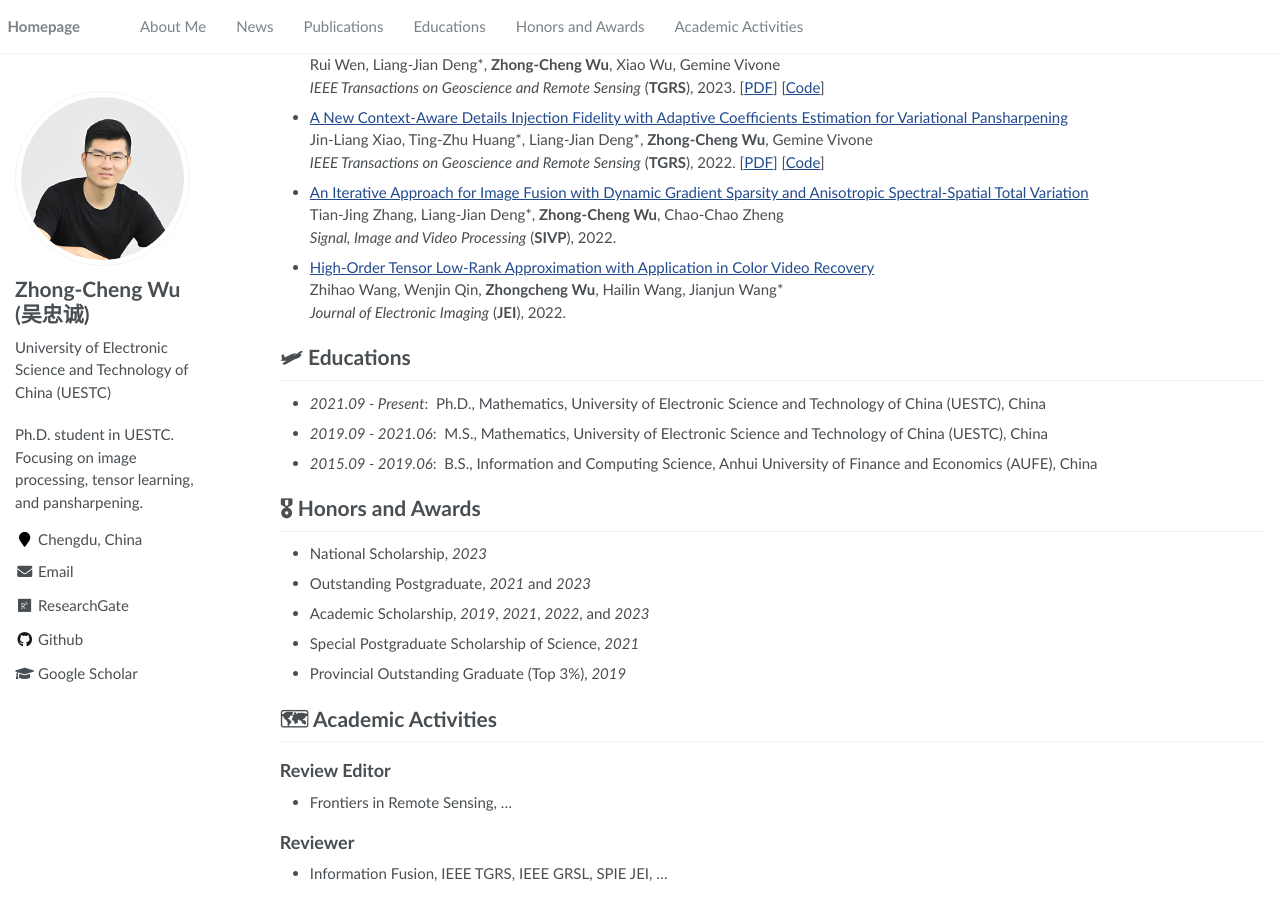
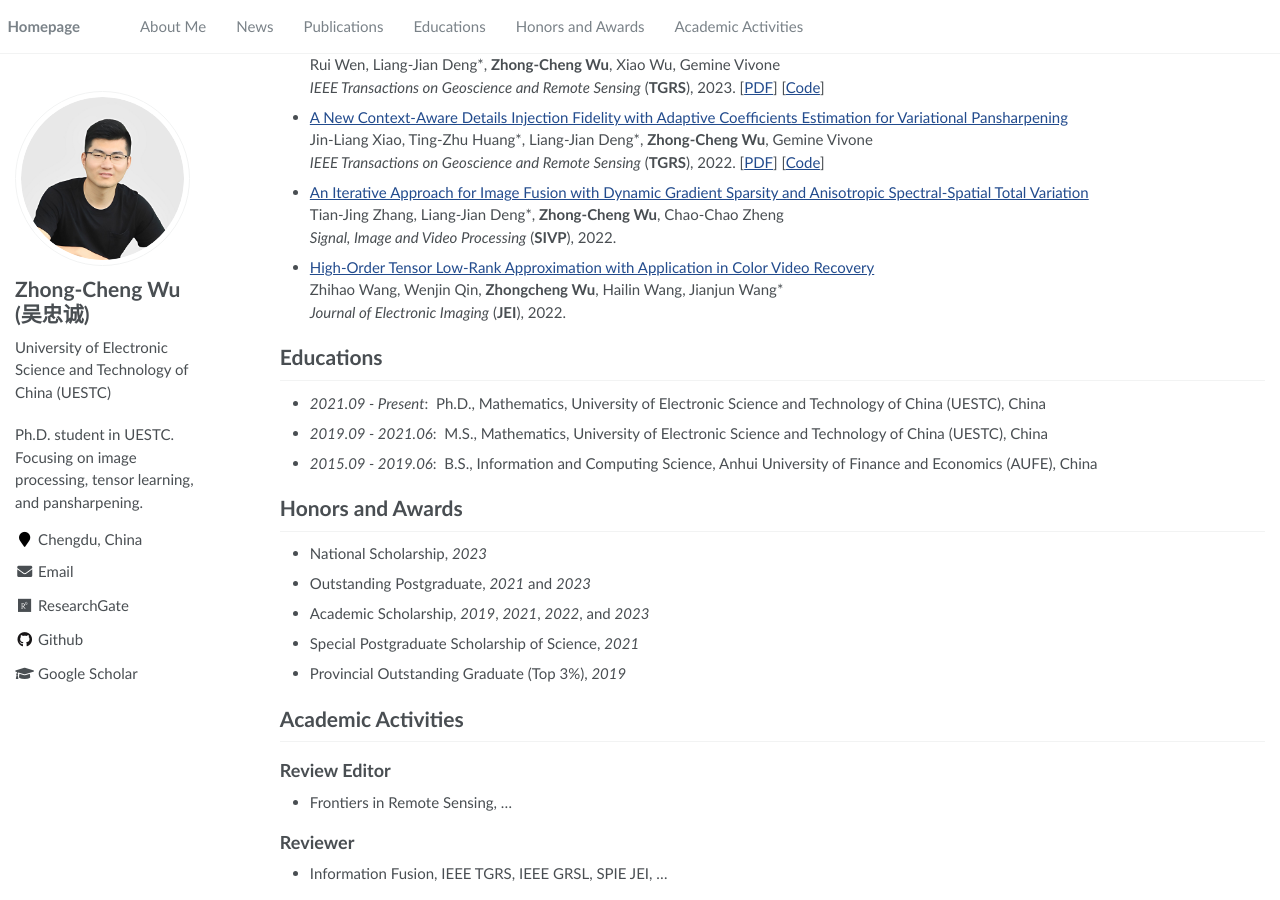
Before and after one commit to zhongchengwu/zhongchengwu.github.io, a Jekyll site: the page built from _pages/about.md, in a window 1280 px wide and 900 px high, scrolled down 969 px. Built offline with Jekyll 4.4.1, drawn with Linux system fonts in a browser that asks for light colours.

```diff
--- a/_pages/about.md
+++ b/_pages/about.md
@@ -25,7 +25,7 @@ My research interest includes image processing, tensor learning, and pansharpeni
 
 E-mail: <wuzhch97@163.com> &emsp;
 
-# 🎙 News
+# News
 - *2024.02*: &nbsp;One paper for pansharpening is accepted by <b>Information Fusion</b>.
 
 # Publications
@@ -79,19 +79,19 @@ E-mail: <wuzhch97@163.com> &emsp;
   Zhihao Wang, Wenjin Qin, <b>Zhongcheng Wu</b>, Hailin Wang, Jianjun Wang\* <br>
   *Journal of Electronic Imaging* (<b>JEI</b>), 2022.
 
-# 🛩 Educations
+# Educations
 - *2021.09 - Present*: &nbsp;Ph.D., Mathematics, University of Electronic Science and Technology of China (UESTC), China
 - *2019.09 - 2021.06*: &nbsp;M.S., Mathematics, University of Electronic Science and Technology of China (UESTC), China
 - *2015.09 - 2019.06*: &nbsp;B.S., Information and Computing Science, Anhui University of Finance and Economics (AUFE), China
 
-# 🎖 Honors and Awards
+# Honors and Awards
 - National Scholarship, *2023*
 - Outstanding Postgraduate, *2021* and *2023*
 - Academic Scholarship, *2019*, *2021*, *2022*, and *2023*
 - Special Postgraduate Scholarship of Science, *2021*
 - Provincial Outstanding Graduate (Top 3%), *2019*
 
-# 🗺 Academic Activities
+# Academic Activities
 
 ## Review Editor
 - Frontiers in Remote Sensing, ...
```
